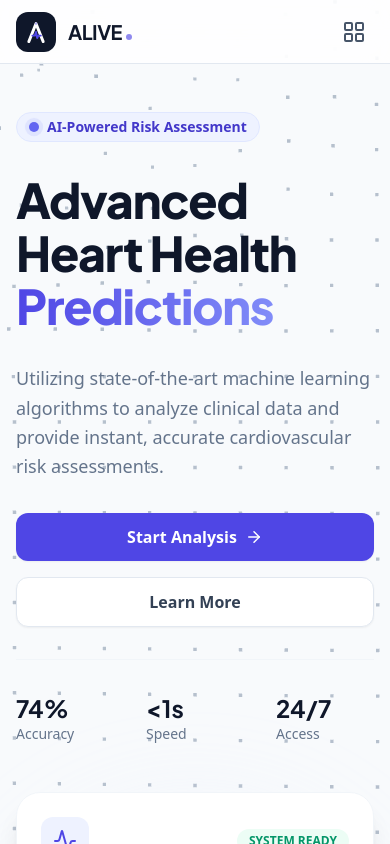
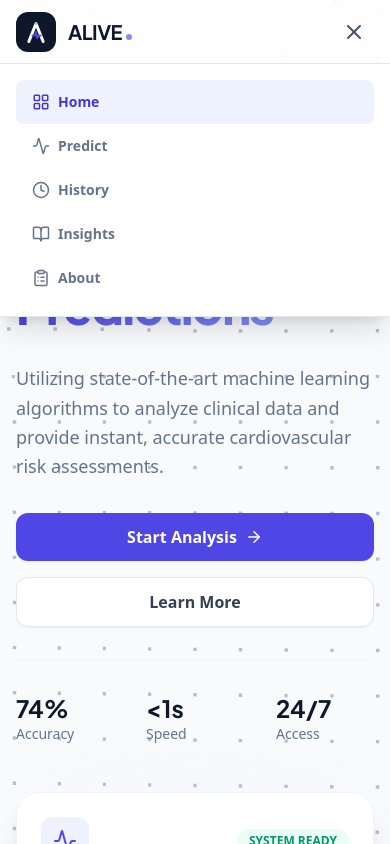
Before and after one commit to rajpatel-7/ALIVE, a React (Vite) app in the folder FrontEnd/cardio-ai-frontend/: page / in a window 390 px wide. Both pictures are taken after a click on the button 354 px from the left and 31 px from the top of the page. Shown: the top 844 px of the page. Built offline with nearby package versions, Linux system fonts and the light colour scheme.

Commit message:
Feat: Responsive Navbar with mobile menu

```diff
--- a/FrontEnd/cardio-ai-frontend/src/components/Navbar.jsx
+++ b/FrontEnd/cardio-ai-frontend/src/components/Navbar.jsx
@@ -1,10 +1,15 @@
+import { useState } from "react";
 import { Link, useLocation } from "react-router-dom";
-import { Activity, LayoutGrid, ClipboardList, BookOpen, Clock } from "lucide-react";
+import { Activity, LayoutGrid, ClipboardList, BookOpen, Clock, Menu, X } from "lucide-react";
 import AliveLogo from "./AliveLogo";
 
 export default function Navbar() {
   const location = useLocation();
+  const [isOpen, setIsOpen] = useState(false);
   const isActive = (path) => location.pathname === path;
+
+  // Close menu when route changes
+  const handleLinkClick = () => setIsOpen(false);
 
   return (
     <nav className="fixed top-0 left-0 right-0 z-50 bg-white/80 backdrop-blur-md border-b border-slate-200 h-16">
@@ -29,24 +34,39 @@ export default function Navbar() {
           <NavLink to="/about" icon={<ClipboardList size={18} />} label="About" active={isActive("/about")} />
         </div>
 
-        {/* Mobile Menu Button (Placeholder) */}
+        {/* Mobile Menu Button */}
         <div className="md:hidden">
-          {/* Mobile menu implementation can be added here */}
-          <button className="p-2 text-slate-600 hover:bg-slate-100 rounded-lg">
-            <LayoutGrid size={24} />
+          <button
+            onClick={() => setIsOpen(!isOpen)}
+            className="p-2 text-slate-600 hover:bg-slate-100 rounded-lg transition-colors"
+          >
+            {isOpen ? <X size={24} /> : <Menu size={24} />}
           </button>
         </div>
       </div>
+
+      {/* Mobile Menu Overlay */}
+      {isOpen && (
+        <div className="md:hidden absolute top-16 left-0 w-full bg-white border-b border-slate-200 shadow-xl flex flex-col p-4 animate-in slide-in-from-top-5 duration-200">
+          <NavLink to="/" icon={<LayoutGrid size={18} />} label="Home" active={isActive("/")} onClick={handleLinkClick} mobile />
+          <NavLink to="/predict" icon={<Activity size={18} />} label="Predict" active={isActive("/predict")} onClick={handleLinkClick} mobile />
+          <NavLink to="/history" icon={<Clock size={18} />} label="History" active={isActive("/history")} onClick={handleLinkClick} mobile />
+          <NavLink to="/insights" icon={<BookOpen size={18} />} label="Insights" active={isActive("/insights")} onClick={handleLinkClick} mobile />
+          <NavLink to="/about" icon={<ClipboardList size={18} />} label="About" active={isActive("/about")} onClick={handleLinkClick} mobile />
+        </div>
+      )}
     </nav>
   );
 }
 
-function NavLink({ to, icon, label, active }) {
+function NavLink({ to, icon, label, active, onClick, mobile }) {
   return (
     <Link
       to={to}
+      onClick={onClick}
       className={`
         flex items-center gap-2 px-4 py-2 rounded-lg text-sm font-semibold transition-all duration-200
+        ${mobile ? "w-full py-3 text-base" : ""}
         ${active
           ? "bg-indigo-50 text-indigo-700"
           : "text-slate-500 hover:text-slate-900 hover:bg-slate-50"
```
